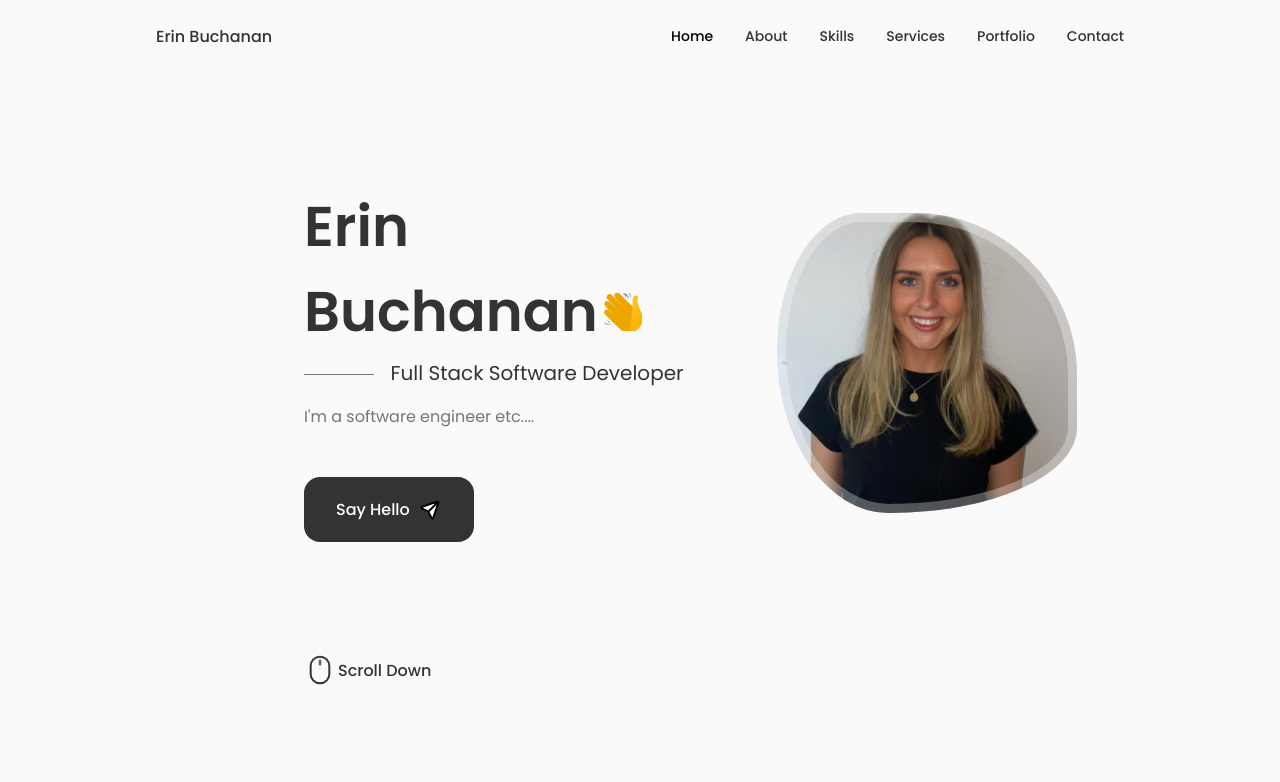
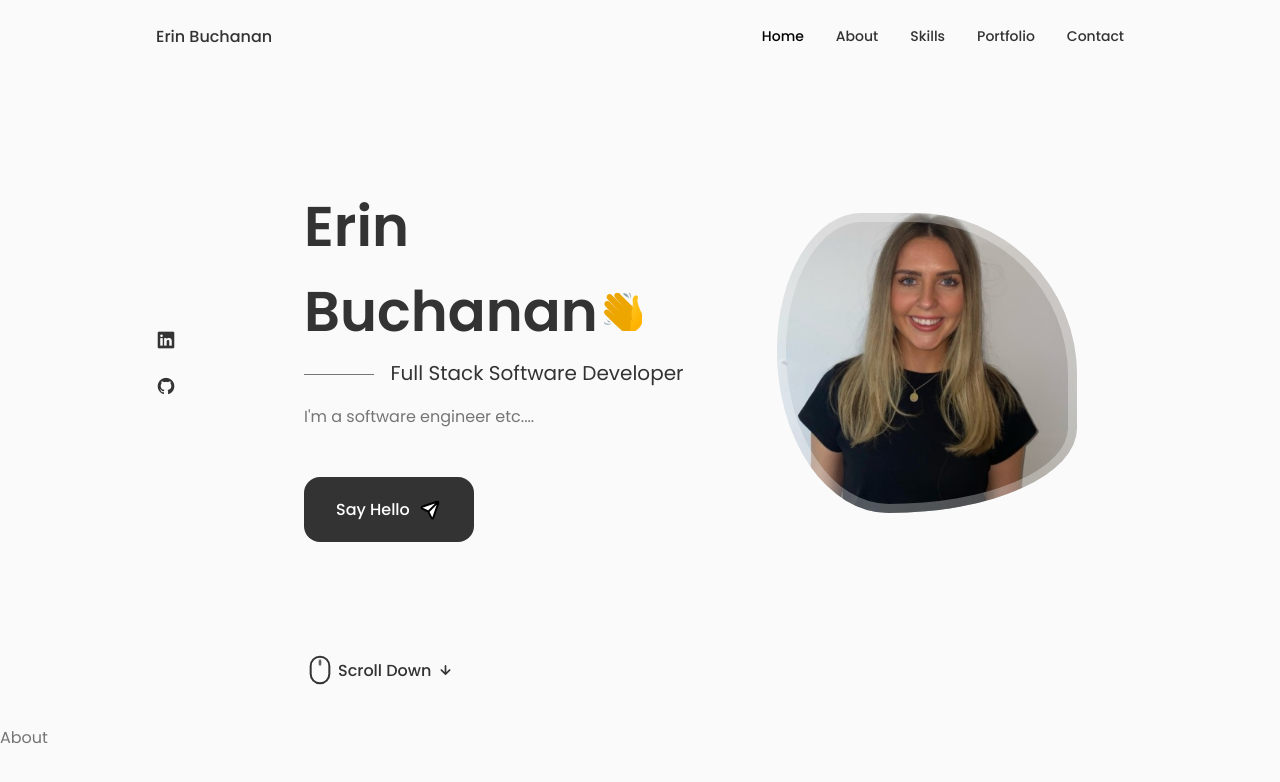
Before and after one commit to erinkyle15/Erin-Buchanan-Portfolio, a React (Create React App) app: page / in a window 1280 px wide. Shown: the top 782 px of the page. Built offline with nearby package versions, Linux system fonts and the light colour scheme.

Commit message:
About
creating about section

```diff
--- a/src/App.js
+++ b/src/App.js
@@ -2,6 +2,7 @@ import React from 'react'
 import "./App.css";
 import Header from './components/header/Header';
 import Home from './components/home/Home';
+import About from './components/about/About';
 
 const App = () => {
   return (
@@ -10,6 +11,7 @@ const App = () => {
 
       <main className='main'>
         <Home />
+        <About />
       </main>
     </>
   )
--- /dev/null
+++ b/src/components/about/About.jsx
@@ -0,0 +1,9 @@
+import React from 'react'
+
+const About = () => {
+  return (
+    <div>About</div>
+  )
+}
+
+export default About
--- a/src/components/header/Header.jsx
+++ b/src/components/header/Header.jsx
@@ -31,12 +31,6 @@ const Header = () => {
                     </li>
 
                     <li className="nav__item">
-                        <a href="#services" className="nav__link">
-                            <i className="uil uil-briefcase-alt nav__icon"></i> Services
-                        </a>
-                    </li>
-
-                    <li className="nav__item">
                         <a href="#portfolio" className="nav__link">
                             <i className="uil uil-scenery nav__icon"></i> Portfolio
                         </a>
--- a/src/components/home/Social.jsx
+++ b/src/components/home/Social.jsx
@@ -3,11 +3,7 @@ import React from 'react'
 const Social = () => {
   return (
     <div className="home__social">
-        <a href="https://www.instagram.com/erinn.buchanann" className="home__social-icon" target="_blank">
-        <i class="uil uil-instagram"></i>
-        </a>
-
-        <a href="LinkedIn" className="home__social-icon" target="_blank">
+        <a href="https://www.linkedin.com/in/erin-buchanan15" className="home__social-icon" target="_blank">
         <i class="uil uil-linkedin"></i>
         </a>
 
```
Also changed, not shown: src/components/about/about.css (added).
